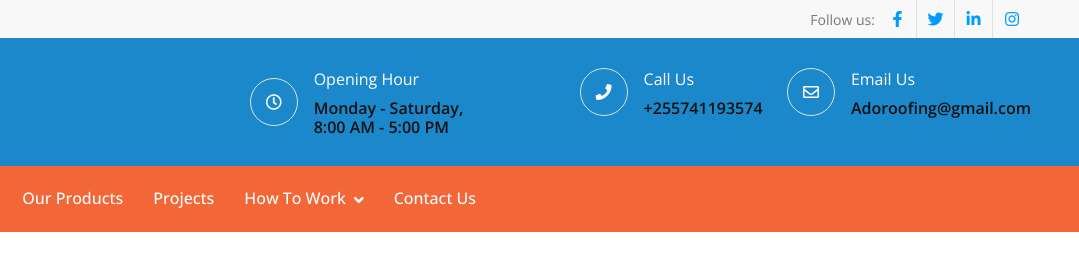
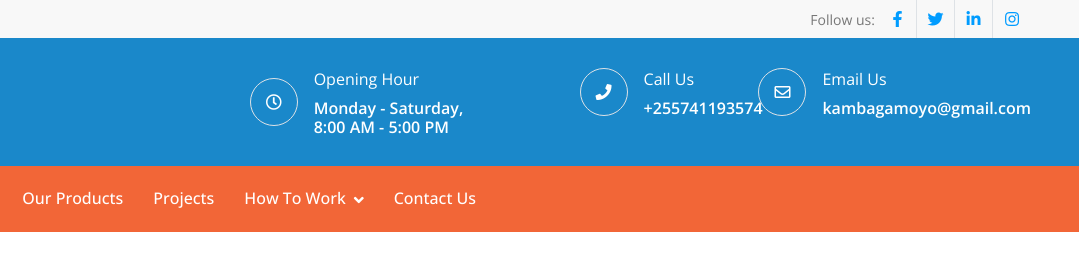
Before and after one commit to oswardmwambehile/kamcampanywebsite, a plain HTML site: page quality.html in a window 1280 px wide. Shown: the top 277 px of the page, 201-1280 px from the left. Drawn offline with nearby package versions, Linux system fonts and the light colour scheme.

Commit message:
Update quality.html

```diff
--- a/quality.html
+++ b/quality.html
@@ -108,7 +108,7 @@
                         </div>
                         <div class="ps-3">
                             <p class="mb-2">Opening Hour</p>
-                            <h6 class="mb-0">Monday - Saturday, 8:00 AM - 5:00 PM</h6>
+                            <h6 class="mb-0" style="color: white;">Monday - Saturday, 8:00 AM - 5:00 PM</h6>
                         </div>
                     </div>
                 </div>
@@ -119,7 +119,7 @@
                         </div>
                         <div class="ps-3">
                             <p class="mb-2">Call Us</p>
-                            <h6 class="mb-0">+255741193574</h6>
+                            <h6 class="mb-0" style="color: white;">+255741193574</h6>
                         </div>
                     </div>
                 </div>
@@ -130,7 +130,7 @@
                         </div>
                         <div class="ps-3">
                             <p class="mb-2">Email Us</p>
-                            <h6 class="mb-0">Adoroofing@gmail.com</h6>
+                            <h6 class="mb-0" style="color: white;">kambagamoyo@gmail.com</h6>
                         </div>
                     </div>
                 </div>
@@ -139,7 +139,6 @@
     </div>
 </div>
 <!-- Brand & Contact End -->
-
    <!-- Navbar Start -->
 <nav class="navbar navbar-expand-lg navbar-dark sticky-top py-lg-0 px-lg-5 wow fadeIn"
      data-wow-delay="0.1s"
```
